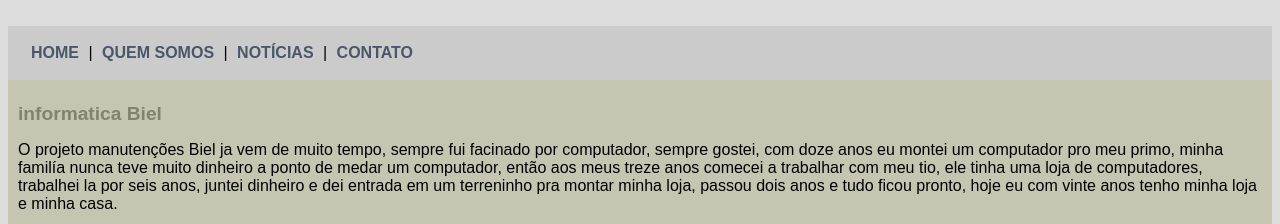
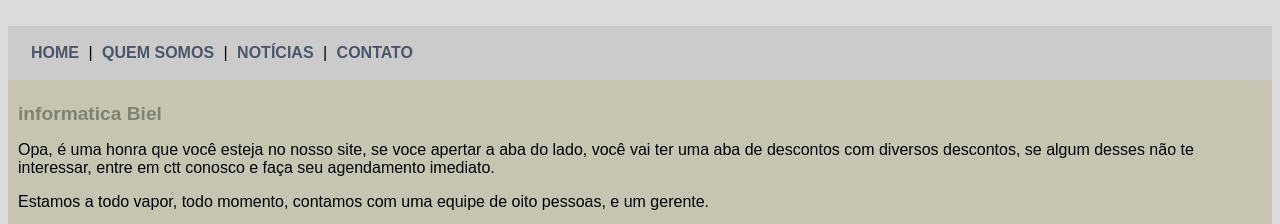
Before and after one commit to Biel009xs/computadores, a plain HTML site: page index.html in a window 1280 px wide. Shown: the top 224 px of the page. Drawn offline with Linux system fonts and the light colour scheme; grey boxes are pictures that could not be loaded.

Commit message:
Update index.html

```diff
--- a/index.html
+++ b/index.html
@@ -22,10 +22,8 @@
 <h1> informatica Biel </h1>
 
 <p>
-O projeto manutenções Biel ja vem de muito tempo, sempre fui facinado por computador, sempre gostei, com doze anos eu montei
-  um computador pro meu primo, minha familía nunca teve muito dinheiro a ponto de medar um computador, então aos meus treze anos
-  comecei a trabalhar com meu tio, ele tinha uma loja de computadores, trabalhei la por seis anos, juntei dinheiro e dei entrada
-  em um terreninho pra montar minha loja, passou dois anos e tudo ficou pronto, hoje eu com vinte anos tenho minha loja e minha casa.
+Opa, é uma honra que você esteja no nosso site, se voce apertar a aba do lado, você vai ter uma aba de descontos com diversos descontos, se algum desses
+  não te interessar, entre em ctt conosco e faça seu agendamento imediato.
 </p>
 
 <p>
```
